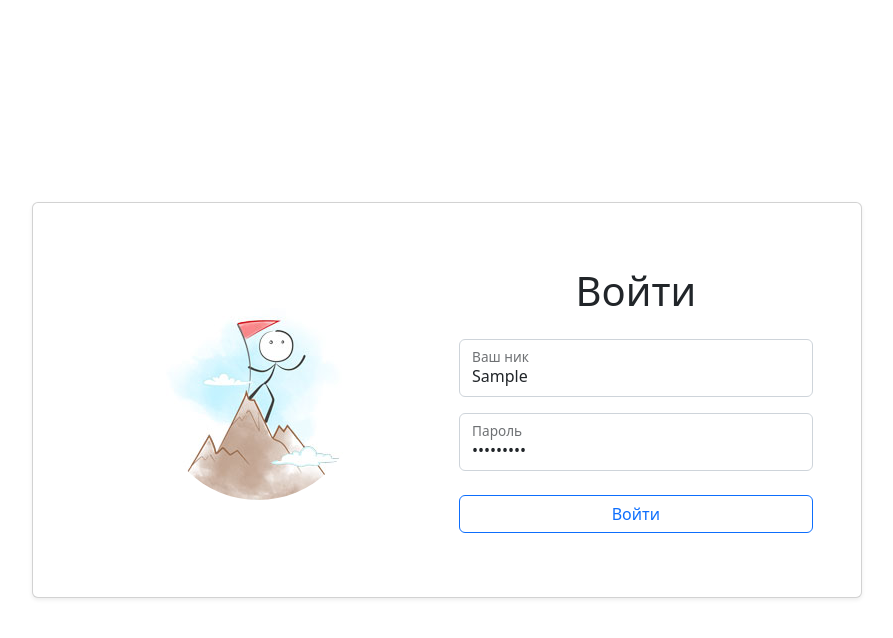
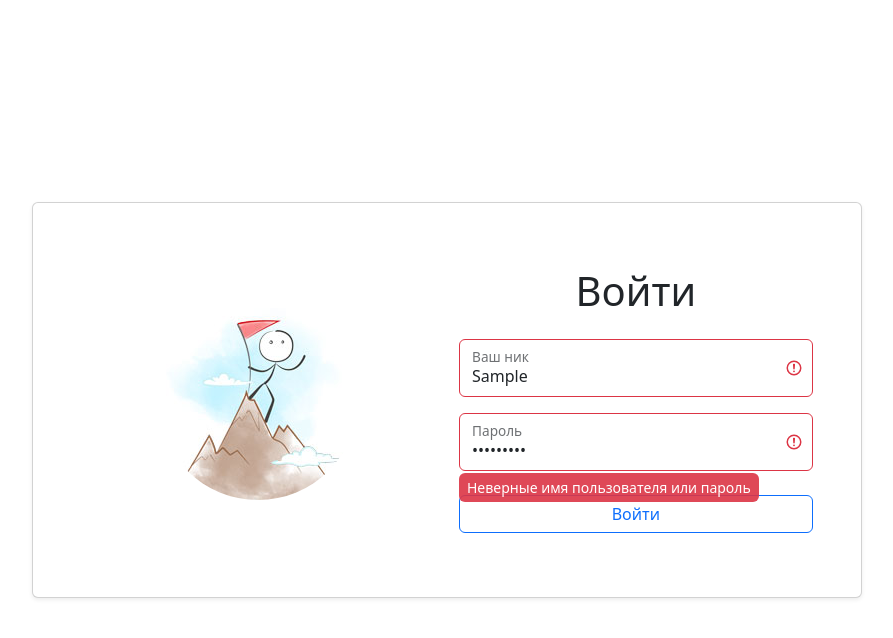
Before and after one commit to andreevgy/hexlet-4-slack, a React (Create React App) app in the folder frontend/: page /login in a window 1280 px wide. Both pictures are taken after typing "Sample", "Sample123" into the empty fields and a click on the button "Войти". Shown: the top 638 px of the page, without its empty margins (193-1086 px from the left). Built offline with nearby package versions, Linux system fonts and the light colour scheme; no server answers.

Commit message:
Added login request and redirect to login page if is not logged in on index page

```diff
--- /dev/null
+++ b/frontend/src/paths.js
@@ -0,0 +1,14 @@
+const apiPath = '/api/v1';
+
+export default {
+  api: {
+    loginPath: `${apiPath}/login`,
+    signupPath: `${apiPath}/signup`,
+    dataPath: `${apiPath}/data`,
+  },
+  app: {
+    chatPagePath: '/',
+    loginPagePath: '/login',
+    signupPagePath: '/signup',
+  },
+};
--- a/frontend/src/screens/Login.jsx
+++ b/frontend/src/screens/Login.jsx
@@ -1,15 +1,30 @@
-import { useFormik } from 'formik';
-import { Button, Form } from 'react-bootstrap';
+import {useFormik} from 'formik';
+import {Button, Form} from 'react-bootstrap';
 import loginImage from '../assets/login_image.jpg';
+import paths from "../paths";
+import axios from 'axios';
+import {useNavigate} from 'react-router-dom';
+import {useState} from "react";
 
 const Login = () => {
+  const navigate = useNavigate();
+  const [isAuthFailed, setIsAuthFailed] = useState(false);
+
   const formik = useFormik({
     initialValues: {
       username: '',
       password: '',
     },
     onSubmit: async (values) => {
-      console.log(values)
+      setIsAuthFailed(false);
+      try {
+        const res = await axios.post(paths.api.loginPath, values);
+        localStorage.setItem('userData', JSON.stringify(res.data));
+        navigate('/');
+      } catch (err) {
+        console.error(err);
+        setIsAuthFailed(true);
+      }
     },
   });
 
@@ -35,6 +50,7 @@ const Login = () => {
                   id="username"
                   autoComplete="username"
                   required
+                  isInvalid={isAuthFailed}
                   placeholder="Ваш ник"
                 />
                 <label htmlFor="username">Ваш ник</label>
@@ -48,9 +64,13 @@ const Login = () => {
                   id="password"
                   autoComplete="current-password"
                   required
+                  isInvalid={isAuthFailed}
                   placeholder="Пароль"
                 />
                 <Form.Label htmlFor="password">Пароль</Form.Label>
+                {isAuthFailed && <Form.Control.Feedback type="invalid" tooltip>
+                  Неверные имя пользователя или пароль
+                </Form.Control.Feedback>}
               </Form.Group>
               <Button type="submit" variant="outline-primary" className="w-100 mb-3">Войти</Button>
             </Form>
--- a/frontend/src/screens/MainPage.jsx
+++ b/frontend/src/screens/MainPage.jsx
@@ -1,4 +1,16 @@
+import {useEffect} from "react";
+import {useNavigate} from "react-router-dom";
+import paths from "../paths";
+
 const MainPage = () => {
+  const navigate = useNavigate();
+
+  useEffect(() => {
+    const userData = localStorage.getItem('userData');
+    if (!userData) {
+      navigate(paths.app.loginPagePath);
+    }
+  }, []);
   return <div>main</div>
 }
 
--- a/package.json
+++ b/package.json
@@ -21,6 +21,7 @@
   "homepage": "https://github.com/andreevgy/frontend-project-12#readme",
   "dependencies": {
     "@hexlet/chat-server": "^1.1.6",
+    "axios": "^1.3.5",
     "bootstrap": "^5.2.3"
   }
 }
```
Also changed, not shown: 1 other file (tests, documents, lock files or other folders).
